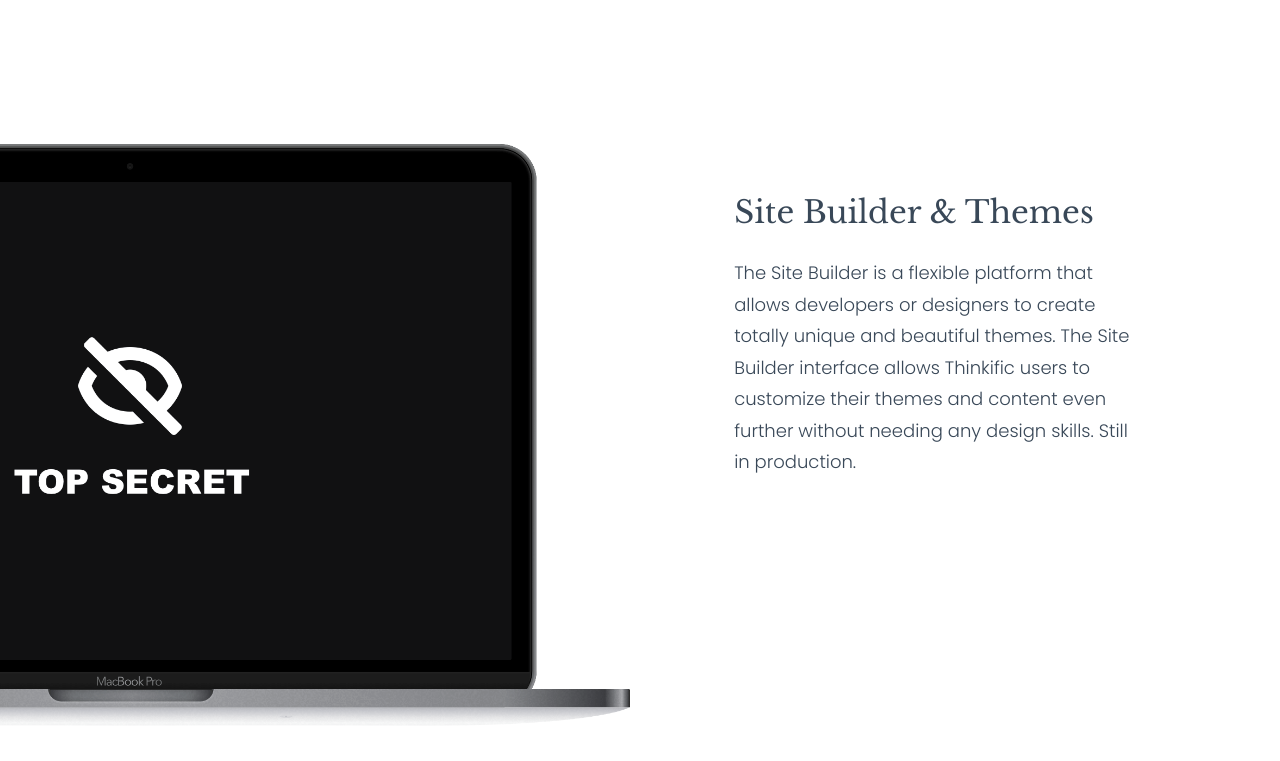
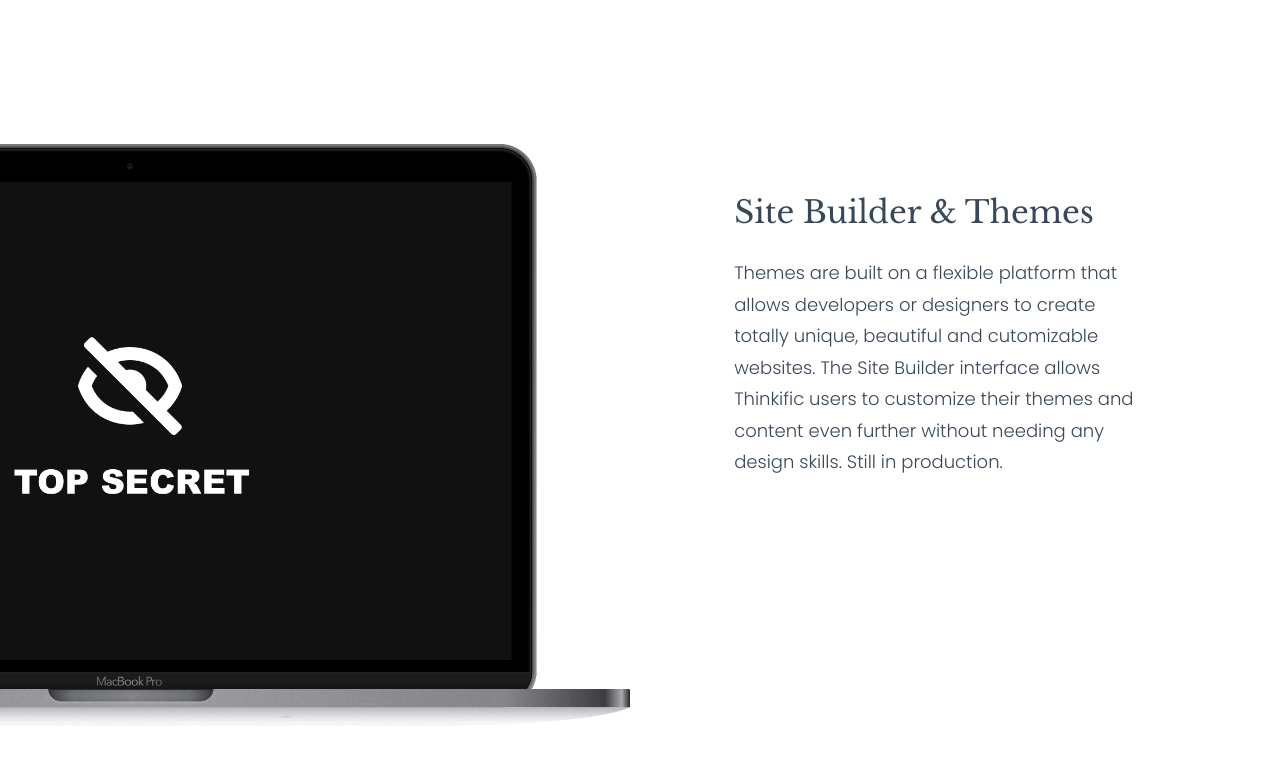
Before and after one commit to sgd/sgd.github.io, a Jekyll site: the page built from thinkific-portfolio.html, in a window 1280 px wide and 900 px high, scrolled down 2176 px. Shown: the top 761 px of the window. Built offline with Jekyll 4.4.1, drawn with Linux system fonts in a browser that asks for light colours; nearby versions of some CDN libraries.

Commit message:
Even better description

```diff
--- a/thinkific-portfolio.html
+++ b/thinkific-portfolio.html
@@ -53,9 +53,9 @@ title: Product Designer | Vancouver | Nick Foster
     <div class="work__description">
       <h4 class="company__name">Site Builder &amp; Themes</h4>
       <p class="company__description">
-        The Site Builder is a flexible platform that allows developers or
-        designers to create totally unique and beautiful themes. The Site
-        Builder interface allows Thinkific users to customize their themes and
+        Themes are built on a flexible platform that allows developers or
+        designers to create totally unique, beautiful and cutomizable websites.
+        The Site Builder interface allows Thinkific users to customize their themes and
         content even further without needing any design skills. Still in
         production.
       </p>
```
